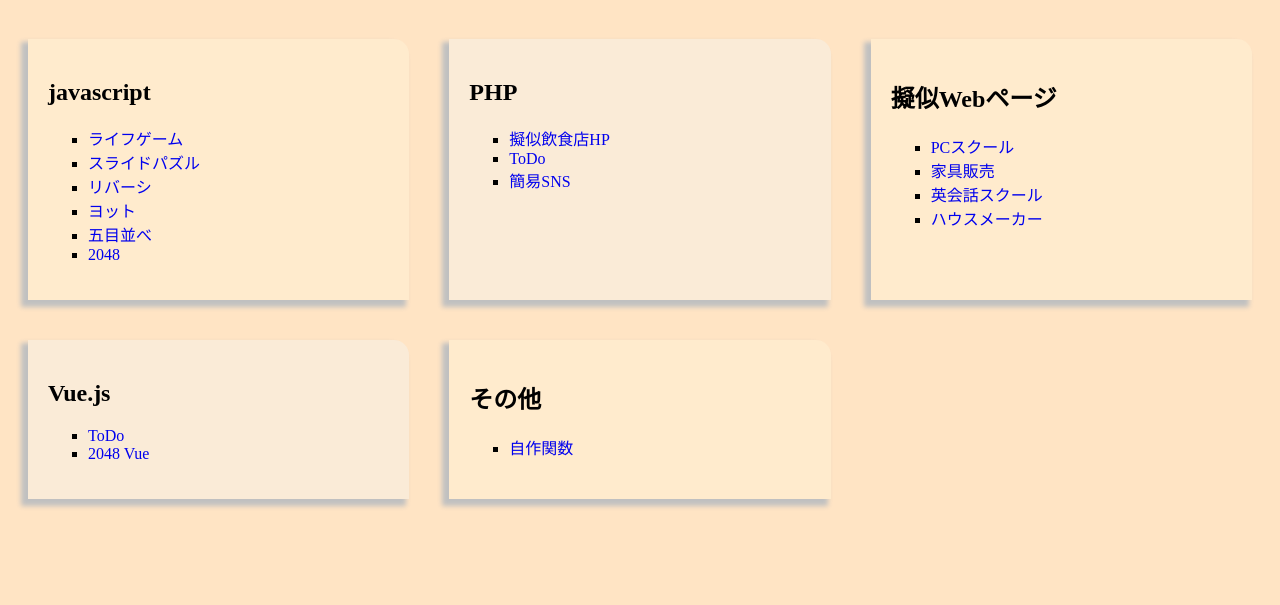
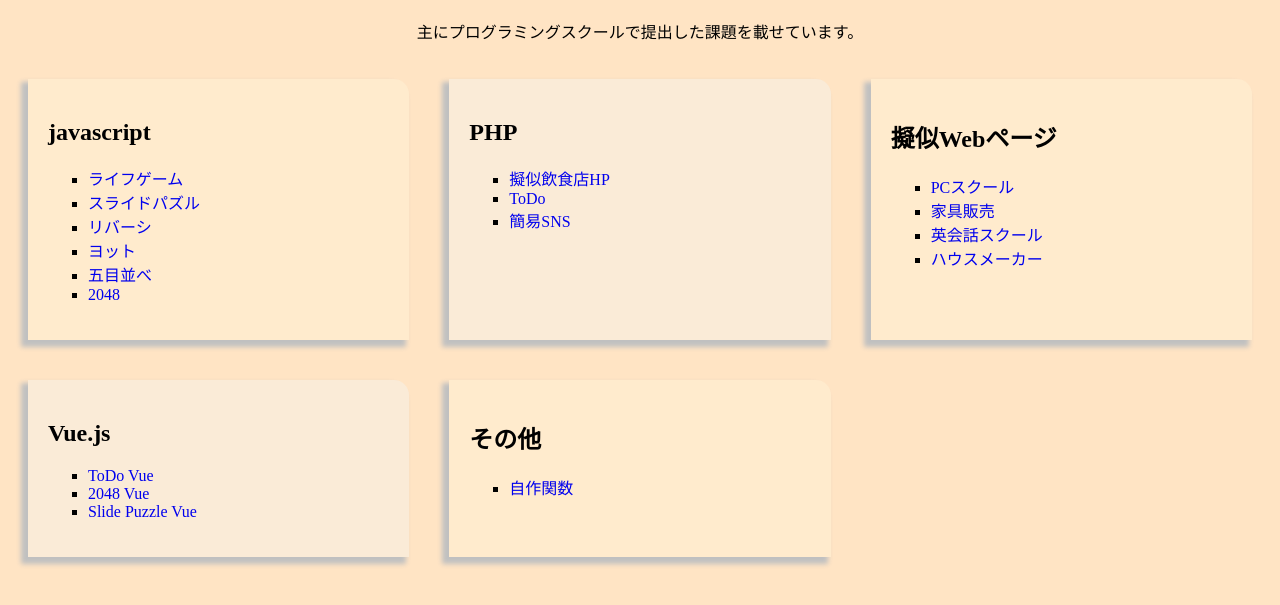
Before and after one commit to Lycoris314/portfolio, a plain HTML site: page index.html in a window 1280 px wide. Shown: the part 61-666 px from the top of the page. Drawn offline with Linux system fonts and the light colour scheme.

Commit message:
スライドパズル追加

```diff
--- a/index.css
+++ b/index.css
@@ -39,3 +39,7 @@
 a {
     text-decoration: none;
 }
+
+.textCenter {
+    text-align: center;
+}
--- a/index.html
+++ b/index.html
@@ -8,6 +8,10 @@
     </head>
     <body>
         <h1>Portfolio</h1>
+        <p class="textCenter">
+            主にプログラミングスクールで提出した課題を載せています。
+        </p>
+
         <div class="grid">
             <div>
                 <h2>javascript</h2>
@@ -98,10 +102,15 @@
                 <ul>
                     <li>
                         <a href="https://todo-vue-liart-six.vercel.app/"
-                            >ToDo</a
+                            >ToDo Vue</a
                         >
                     </li>
                     <li><a href="https://2048vue.vercel.app/">2048 Vue</a></li>
+                    <li>
+                        <a href="https://slide-puzzle-vue.vercel.app/"
+                            >Slide Puzzle Vue</a
+                        >
+                    </li>
                 </ul>
             </div>
 
```
